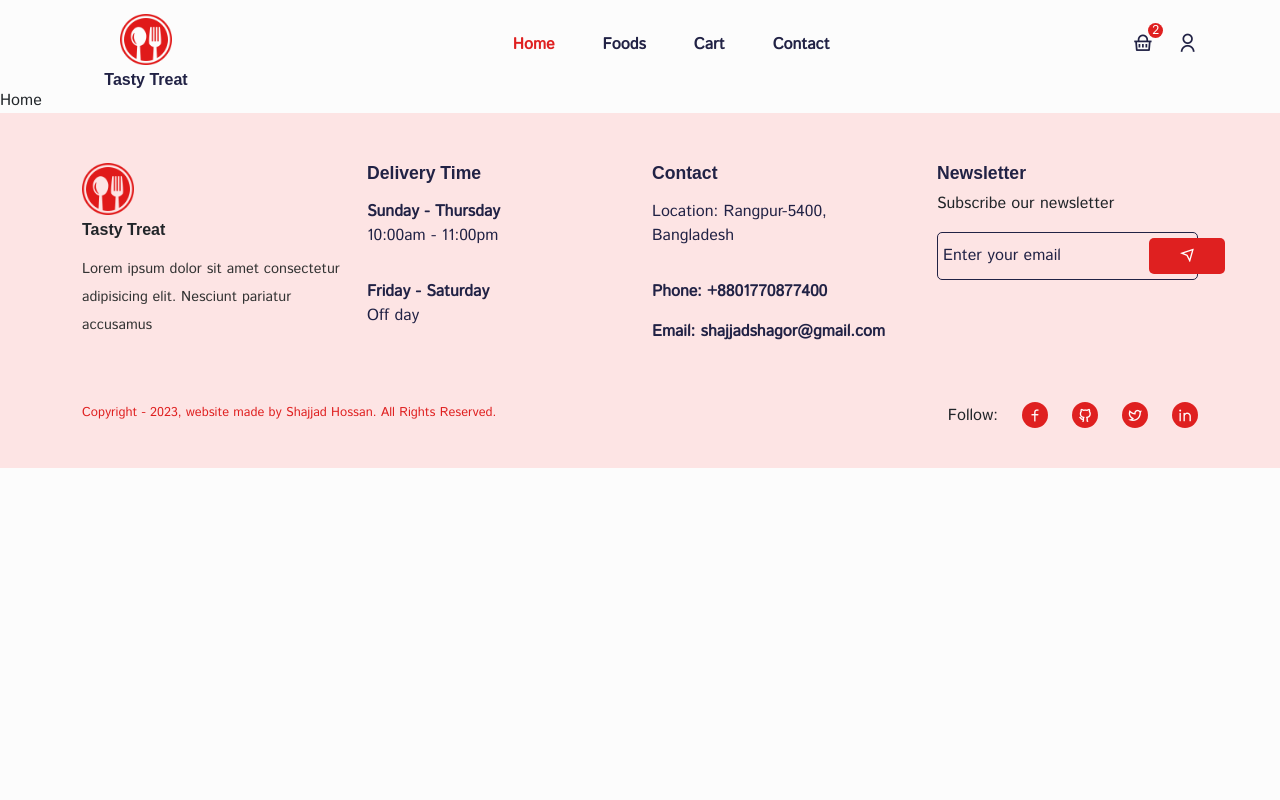
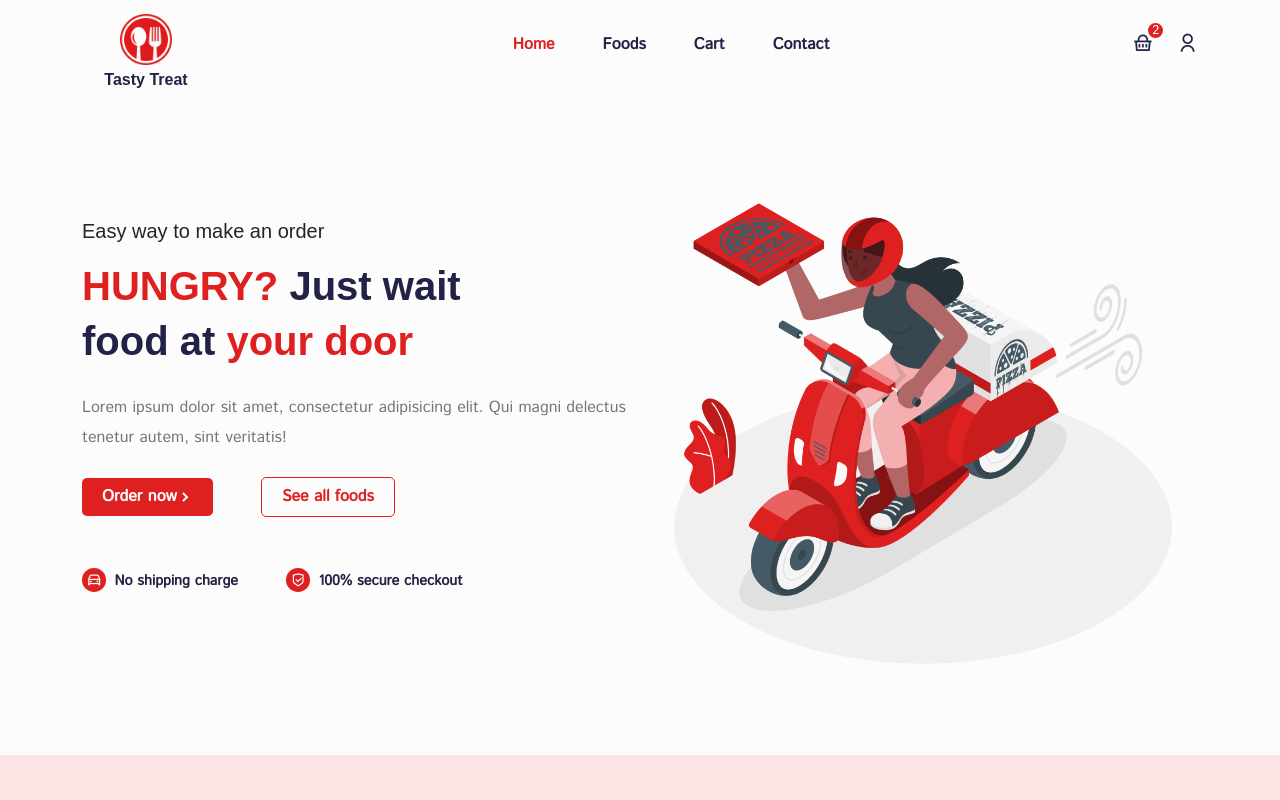
Before and after one commit to shagors/react-food-delivery-app, a React (Create React App) app: page /home in a window 1280 px wide. Shown: the top 800 px of the page. Built offline with nearby package versions, Linux system fonts and the light colour scheme; a web font is replaced by a local one.

Commit message:
hero section add and design

```diff
--- a/src/components/Helmet/Helmet.js
+++ b/src/components/Helmet/Helmet.js
@@ -1,7 +1,7 @@
 import React from "react";
 
 const Helmet = (props) => {
-  document.title = "Food ordering app -" + props.title;
+  document.title = "Food ordering - " + props.title;
   return <div className="w-100">{props.children}</div>;
 };
 
--- a/src/pages/Home.jsx
+++ b/src/pages/Home.jsx
@@ -1,7 +1,67 @@
 import React from "react";
+import { Col, Container, Row } from "reactstrap";
+import Helmet from "../components/Helmet/Helmet";
+import heroImg from "../assets/images/hero.png";
+import "../styles/hero-section.css";
+import { Link } from "react-router-dom";
 
 const Home = () => {
-  return <div>Home</div>;
+  return (
+    <Helmet title="Home">
+      <section>
+        <Container>
+          <Row>
+            <Col lg="6" md="6">
+              <div className="hero__content  ">
+                <h5 className="mb-3">Easy way to make an order</h5>
+                <h1 className="mb-4 hero__title">
+                  <span>HUNGRY?</span> Just wait <br /> food at
+                  <span> your door</span>
+                </h1>
+
+                <p>
+                  Lorem ipsum dolor sit amet, consectetur adipisicing elit. Qui
+                  magni delectus tenetur autem, sint veritatis!
+                </p>
+
+                <div className="hero__btns d-flex align-items-center gap-5 mt-4">
+                  <button className="order__btn d-flex align-items-center justify-content-between">
+                    Order now <i class="ri-arrow-right-s-line"></i>
+                  </button>
+
+                  <button className="all__foods-btn">
+                    <Link to="/foods">See all foods</Link>
+                  </button>
+                </div>
+
+                <div className=" hero__service  d-flex align-items-center gap-5 mt-5 ">
+                  <p className=" d-flex align-items-center gap-2 ">
+                    <span className="shipping__icon">
+                      <i class="ri-car-line"></i>
+                    </span>{" "}
+                    No shipping charge
+                  </p>
+
+                  <p className=" d-flex align-items-center gap-2 ">
+                    <span className="shipping__icon">
+                      <i class="ri-shield-check-line"></i>
+                    </span>{" "}
+                    100% secure checkout
+                  </p>
+                </div>
+              </div>
+            </Col>
+
+            <Col lg="6" md="6">
+              <div className="hero__img">
+                <img src={heroImg} alt="hero-img" className="w-100" />
+              </div>
+            </Col>
+          </Row>
+        </Container>
+      </section>
+    </Helmet>
+  );
 };
 
 export default Home;
--- a/src/styles/footer.css
+++ b/src/styles/footer.css
@@ -63,12 +63,17 @@
 
 .newsletter span {
   background: #df2020;
-    padding: 5px 30px;
+  padding: 4px 23px;
   border-radius: 5px;
 }
 
 .newsletter span i {
   color: #fff;
+}
+
+.newsletter span:hover {
+  background: #b13030;
+  transform: rotate(-20deg);
 }
 
 .newsletter input::placeholder {
--- /dev/null
+++ b/src/styles/hero-section.css
@@ -0,0 +1,59 @@
+.hero__content {
+  padding-top: 70px;
+}
+
+.hero__title {
+  font-size: 2.5rem;
+  line-height: 55px;
+}
+
+.hero__title span {
+  color: #df2020;
+}
+
+.hero__content p {
+  font-size: 1rem;
+  line-height: 30px;
+  color: #777;
+}
+
+.hero__btns button {
+  border: none;
+  outline: none;
+  padding: 7px 20px;
+  border-radius: 5px;
+  cursor: pointer;
+  font-weight: 600;
+}
+
+.order__btn {
+  background: #df2020;
+  color: #fff;
+  transition: 0.3s;
+}
+
+.order__btn:hover {
+  background: #212245;
+}
+.all__foods-btn {
+  background: transparent;
+  border: 1px solid #df2020 !important;
+}
+
+.all__foods-btn a {
+  color: #df2020;
+}
+
+.hero__service p {
+  color: #212245;
+  font-weight: 600;
+  font-size: 0.9rem;
+}
+
+.shipping__icon i {
+  padding: 5px;
+  background: #df2020;
+  color: #fff;
+  border-radius: 50%;
+  font-weight: 500 !important;
+}
```
Also changed, not shown: src/components/Footer/Footer.jsx (+6 -6 lines). Lines whose indentation alone changed are shown as unchanged.
